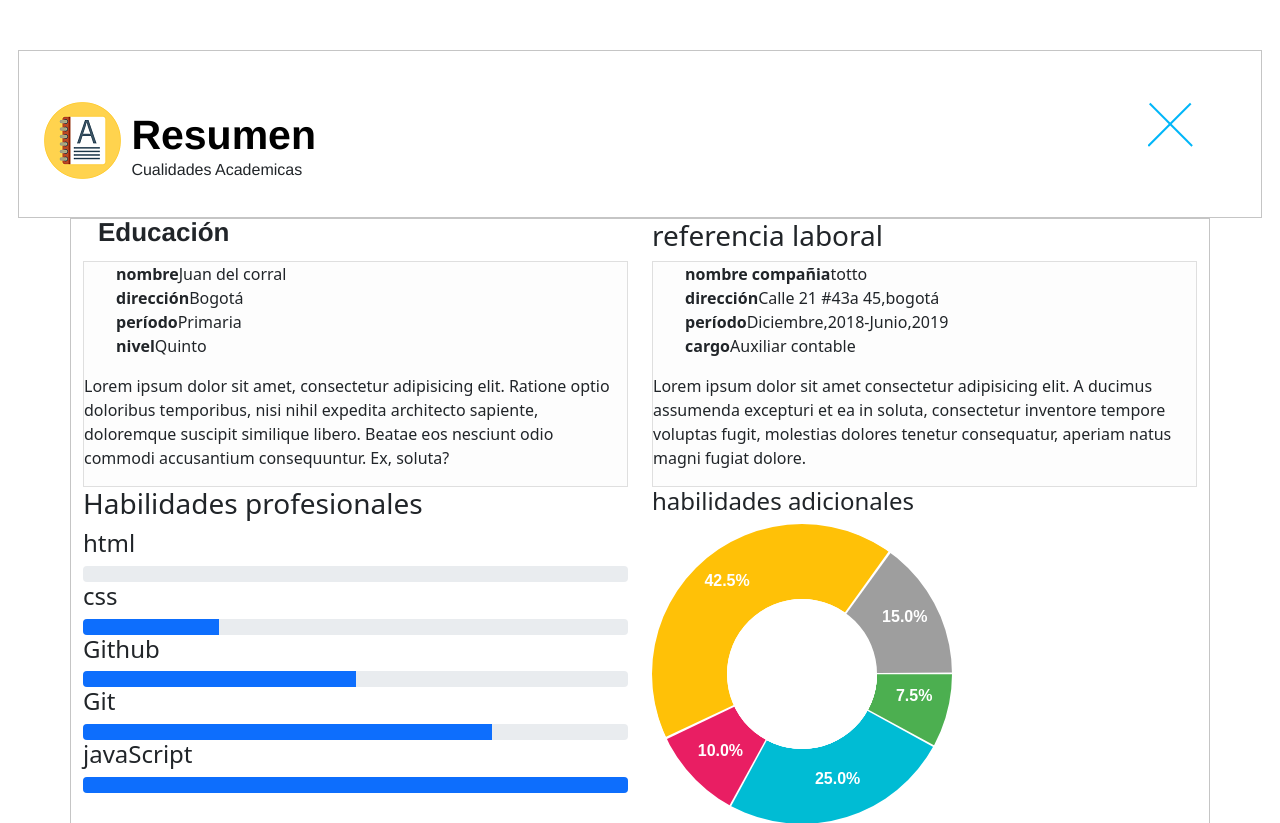
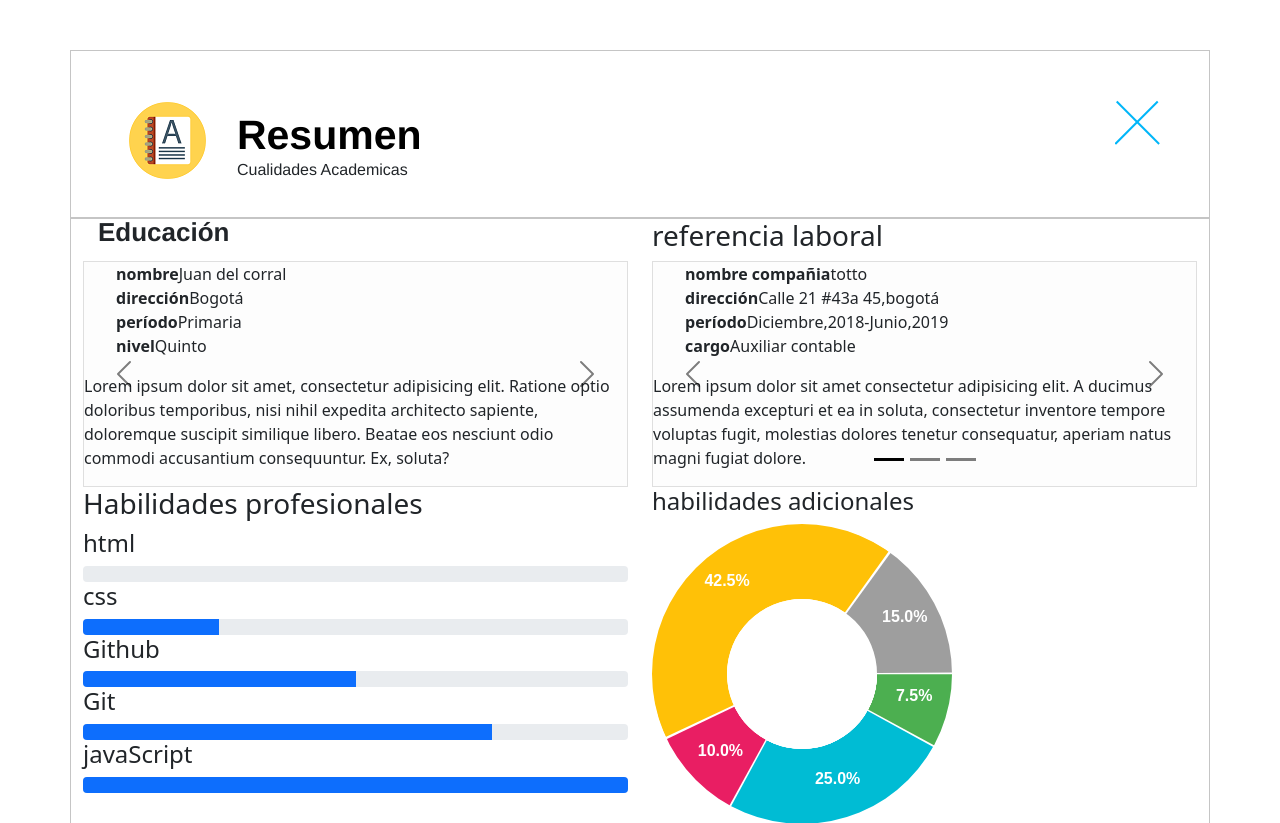
Before and after one commit to karinatellez/karinaportafolio, a PHP site: page /resumen/index.html in a window 1280 px wide. Shown: the top 823 px of the page. Run offline with PHP 8.4, Linux system fonts and the light colour scheme; some libraries are stand-ins or nearby versions.

Commit message:
hoy continuamos con la pagina de resumen

```diff
--- a/resumen/index.html
+++ b/resumen/index.html
@@ -22,16 +22,17 @@
     <script type="application/javascript" src="rpie.js"></script>
   </head>
   <body>
-    <header>
+    <header class="container">
+      <div class="row">
       <div class="titulo">
-        <div class="icono">
+        <div class="icono col-xs-2 col-sm-2 col-md-1 col-lg-1 col-xl-1">
           <img src="./imagen.png" class="imagen" alt="" />
         </div>
-        <div class="titulos">
+        <div class="titulos col-xs-8 col-sm-8 col-md-10 col-lg-10 col-xl-10 ">
           <h1 class="resumen">Resumen</h1>
           <h2 class="subtitulo">Cualidades Academicas</h2>
         </div>
-        <div class="lax">
+        <div class="lax col-xs-2 col-sm-2 col-md-1 col-lg-1 col-xl-1">
           <a href="../principal/index.html" id="enlace"
             ><svg
               width="50"
@@ -70,12 +71,15 @@
             </svg>
           </a>
         </div>
-      </div>
+      </div></div>
     </header>
     <main class="container">
       <div class="row justify-content-center align-self-center">
         <div class="col-xs-12 col-sm-12 col-md-6 col-lg-6 col-xl-6">
           <div class="educacion">Educación</div>
+          <div id="carouselExampleFade" class="carousel carousel-dark slide" data-bs-ride="carousel">
+            <div class="carousel-inner">
+              <div class="carousel-item active">
                 <div class="lista">
                   <ul>
                     <li><b>nombre</b><span>Juan del corral</span></li>
@@ -91,8 +95,59 @@
                   </p>
                 </div>
               </div>
+              <div class="carousel-item">
+                <div class="lista">
+                  <ul>
+                    <li><b>nombre</b><span>Juan del corral22</span></li>
+                    <li><b>dirección</b><span>Bogotá</span></li>
+                    <li><b>período</b><span>Primaria</span></li>
+                    <li><b>nivel</b><span>Quinto</span></li>
+                  </ul>
+                  <p>
+                    Lorem ipsum dolor sit amet, consectetur adipisicing elit. Ratione
+                    optio doloribus temporibus, nisi nihil expedita architecto
+                    sapiente, doloremque suscipit similique libero. Beatae eos
+                    nesciunt odio commodi accusantium consequuntur. Ex, soluta?
+                  </p>
+                </div>
+              </div>
+              <div class="carousel-item">
+                <div class="lista">
+                  <ul>
+                    <li><b>nombre</b><span>Juan del corral</span></li>
+                    <li><b>dirección</b><span>Bogotá</span></li>
+                    <li><b>período</b><span>Primaria</span></li>
+                    <li><b>nivel</b><span>Quinto</span></li>
+                  </ul>
+                  <p>
+                    Lorem ipsum dolor sit amet, consectetur adipisicing elit. Ratione
+                    optio doloribus temporibus, nisi nihil expedita architecto
+                    sapiente, doloremque suscipit similique libero. Beatae eos
+                    nesciunt odio commodi accusantium consequuntur. Ex, soluta?
+                  </p>
+                </div>
+              </div>
+            </div>
+            <button class="carousel-control-prev" type="button" data-bs-target="#carouselExampleFade" data-bs-slide="prev">
+              <span class="carousel-control-prev-icon" aria-hidden="true"></span>
+              <span class="visually-hidden">Previous</span>
+            </button>
+            <button class="carousel-control-next" type="button" data-bs-target="#carouselExampleFade" data-bs-slide="next">
+              <span class="carousel-control-next-icon" aria-hidden="true"></span>
+              <span class="visually-hidden">Next</span>
+            </button>
+          </div>
+        </div>
         <div class="col-xs-12 col-sm-12 col-md-6 col-lg-6 col-xl-6">
           <h3>referencia laboral</h3>
+          <div id="carouselExampleDark" class="carousel carousel-dark slide" data-bs-ride="carousel">
+            <div class="carousel-indicators">
+              <button type="button" data-bs-target="#carouselExampleDark" data-bs-slide-to="0" class="active" aria-current="true" aria-label="Slide 1"></button>
+              <button type="button" data-bs-target="#carouselExampleDark" data-bs-slide-to="1" aria-label="Slide 2"></button>
+              <button type="button" data-bs-target="#carouselExampleDark" data-bs-slide-to="2" aria-label="Slide 3"></button>
+            </div>
+            <div class="carousel-inner">
+              <div class="carousel-item active">
                 <div class="referencialaboral">
                   <div>
                     <ul>
@@ -111,6 +166,60 @@
                     </p>
                   </div>
                 </div>
+
+              </div>
+              <div class="carousel-item" data-bs-interval="2000">
+                <div class="referencialaboral">
+                  <div>
+                    <ul>
+                      <li><b>nombre compañia</b><span>totto</span></li>
+                      <li><b>dirección</b><span>Calle 21 #43a 45,bogotá</span></li>
+                      <li><b>período</b><span>Diciembre,2018-Junio,2019</span></li>
+                      <li><b>cargo</b><span>Auxiliar contable</span></li>
+                    </ul>
+                  </div>
+                  <div>
+                    <p>
+                      Lorem ipsum dolor sit amet consectetur adipisicing elit. A
+                      ducimus assumenda excepturi et ea in soluta, consectetur
+                      inventore tempore voluptas fugit, molestias dolores tenetur
+                      consequatur, aperiam natus magni fugiat dolore.
+                    </p>
+                  </div>
+                </div>
+                </div>
+              <div class="carousel-item">
+                <div class="referencialaboral">
+                  <div>
+                    <ul>
+                      <li><b>nombre compañia</b><span>totto</span></li>
+                      <li><b>dirección</b><span>Calle 21 #43a 45,bogotá</span></li>
+                      <li><b>período</b><span>Diciembre,2018-Junio,2019</span></li>
+                      <li><b>cargo</b><span>Auxiliar contable</span></li>
+                    </ul>
+                  </div>
+                  <div>
+                    <p>
+                      Lorem ipsum dolor sit amet consectetur adipisicing elit. A
+                      ducimus assumenda excepturi et ea in soluta, consectetur
+                      inventore tempore voluptas fugit, molestias dolores tenetur
+                      consequatur, aperiam natus magni fugiat dolore.
+                    </p>
+                  </div>
+                </div>
+
+              </div>
+            </div>
+            <button class="carousel-control-prev" type="button" data-bs-target="#carouselExampleDark" data-bs-slide="prev">
+              <span class="carousel-control-prev-icon" aria-hidden="true"></span>
+              <span class="visually-hidden">Previous</span>
+            </button>
+            <button class="carousel-control-next" type="button" data-bs-target="#carouselExampleDark" data-bs-slide="next">
+              <span class="carousel-control-next-icon" aria-hidden="true"></span>
+              <span class="visually-hidden">Next</span>
+            </button>
+          </div>
+
         </div>
       </div>
       <div class="row">
--- a/resumen/style.css
+++ b/resumen/style.css
@@ -50,7 +50,6 @@ header{
     animation: rotacion 1s;
 }
 .lax{
-    margin-left: 67%;
     padding-top: 1.5%;
 }
 .resumen{
```
Lines whose indentation alone changed are shown as unchanged.
